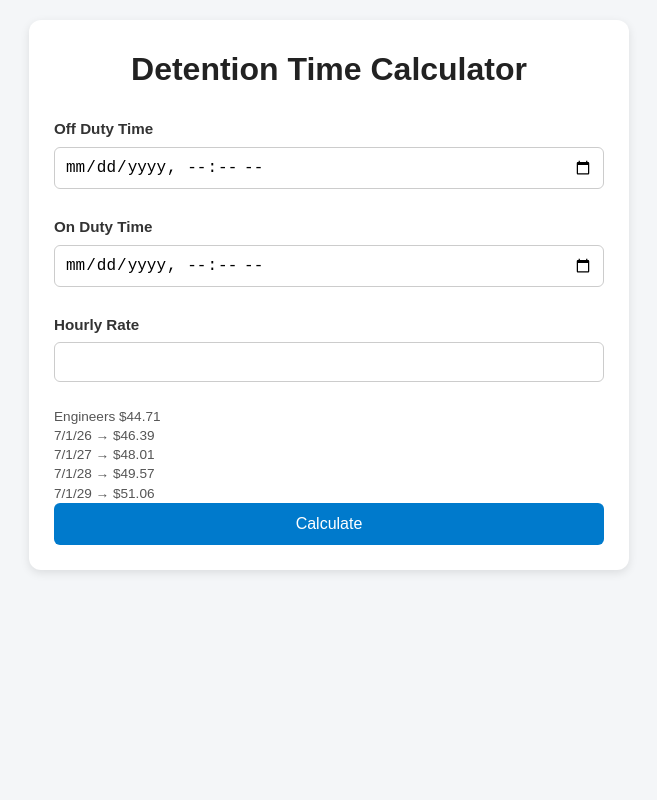
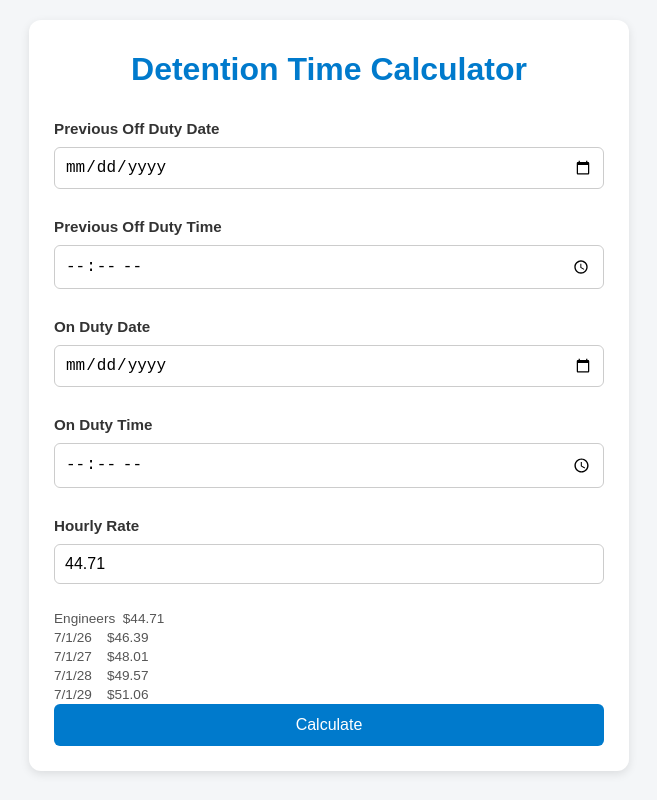
Before and after one commit to LinersExpress/DetentionTime-calculator1, a React (Vite) app: page / in a window 1280 px wide. Shown: the whole page, without its empty margins (311-968 px from the left). Built offline with nearby package versions, Linux system fonts and the light colour scheme.

Commit message:
Update App.jsx

```diff
--- a/App.jsx
+++ b/App.jsx
@@ -1,84 +1,78 @@
-import React, { useState, useEffect } from 'react';
-import './style.css';
+import React, { useState, useEffect } from "react";
+import "./style.css";
 
-const App = () => {
-  const [offDuty, setOffDuty] = useState('');
-  const [onDuty, setOnDuty] = useState('');
-  const [hourlyRate, setHourlyRate] = useState('');
+function App() {
+  const [offDutyDate, setOffDutyDate] = useState("");
+  const [offDutyTime, setOffDutyTime] = useState("");
+  const [onDutyDate, setOnDutyDate] = useState("");
+  const [onDutyTime, setOnDutyTime] = useState("");
+  const [hourlyRate, setHourlyRate] = useState("");
   const [results, setResults] = useState(null);
 
-  const rateSchedule = [
-    { date: '2026-07-01', rate: 46.39 },
-    { date: '2027-07-01', rate: 48.01 },
-    { date: '2028-07-01', rate: 49.57 },
-    { date: '2029-07-01', rate: 51.06 }
-  ];
+  // Automatically update hourly rate based on date
+  useEffect(() => {
+    const today = new Date();
+    const year = today.getFullYear();
+    const month = today.getMonth(); // 0-indexed
 
-  const baseRate = 44.71;
+    let rate = 44.71;
+    if (year > 2029 || (year === 2029 && month >= 6)) rate = 51.06;
+    else if (year === 2028 && month >= 6) rate = 49.57;
+    else if (year === 2027 && month >= 6) rate = 48.01;
+    else if (year === 2026 && month >= 6) rate = 46.39;
 
-  // Automatically update the hourly rate when onDuty changes
-  useEffect(() => {
-    if (!onDuty) return;
-
-    const dutyDate = new Date(onDuty);
-    let selectedRate = baseRate;
-
-    for (const rate of rateSchedule) {
-      const rateDate = new Date(rate.date);
-      if (dutyDate >= rateDate) {
-        selectedRate = rate.rate;
-      }
-    }
-
-    setHourlyRate(selectedRate.toFixed(2));
-  }, [onDuty]);
+    setHourlyRate(rate.toFixed(2));
+  }, []);
 
   const calculateTime = () => {
-    const start = new Date(offDuty);
-    const end = new Date(onDuty);
+    const offDuty = new Date(`${offDutyDate}T${offDutyTime}`);
+    const onDuty = new Date(`${onDutyDate}T${onDutyTime}`);
+    const totalMs = onDuty - offDuty;
 
-    if (isNaN(start) || isNaN(end) || end <= start) {
-      alert('Please enter valid dates and times.');
+    if (isNaN(totalMs) || totalMs <= 0) {
+      setResults({ error: "Invalid time range." });
       return;
     }
 
-    const diffMs = end - start;
-    const totalMinutes = Math.floor(diffMs / 60000);
+    const totalMinutes = Math.floor(totalMs / 60000);
+    const totalHours = Math.floor(totalMinutes / 60);
+    const minutesLeft = totalMinutes % 60;
+    const totalDecimal = (totalMinutes / 60).toFixed(2);
+
     const detentionMinutes = Math.max(totalMinutes - 900, 0);
+    const detentionHours = Math.floor(detentionMinutes / 60);
+    const detentionLeft = detentionMinutes % 60;
+    const detentionDecimal = (detentionMinutes / 60).toFixed(2);
 
-    const formatTime = (mins) => {
-      const hours = Math.floor(mins / 60);
-      const minutes = mins % 60;
-      const decimal = (mins / 60).toFixed(2);
-      return `${hours}h ${minutes}m (${decimal})`;
-    };
-
-    const earned = ((detentionMinutes / 60) * parseFloat(hourlyRate)).toFixed(2);
+    const earned = (detentionMinutes / 60) * parseFloat(hourlyRate || 0);
 
     setResults({
-      total: formatTime(totalMinutes),
-      detention: formatTime(detentionMinutes),
-      earned: `$${earned}`
+      total: `${totalHours}h ${minutesLeft}m (${totalDecimal})`,
+      detention: `${detentionHours}h ${detentionLeft}m (${detentionDecimal})`,
+      earned: earned.toLocaleString("en-US", {
+        style: "currency",
+        currency: "USD",
+      }),
     });
   };
 
   return (
     <div className="container">
-      <h1>Detention Time Calculator</h1>
+      <h1 style={{ color: "#007acc", textAlign: "center" }}>
+        Detention Time Calculator
+      </h1>
 
-      <label>Off Duty Time</label>
-      <input
-        type="datetime-local"
-        value={offDuty}
-        onChange={(e) => setOffDuty(e.target.value)}
-      />
+      <label>Previous Off Duty Date</label>
+      <input type="date" value={offDutyDate} onChange={(e) => setOffDutyDate(e.target.value)} />
+
+      <label>Previous Off Duty Time</label>
+      <input type="time" value={offDutyTime} onChange={(e) => setOffDutyTime(e.target.value)} />
+
+      <label>On Duty Date</label>
+      <input type="date" value={onDutyDate} onChange={(e) => setOnDutyDate(e.target.value)} />
 
       <label>On Duty Time</label>
-      <input
-        type="datetime-local"
-        value={onDuty}
-        onChange={(e) => setOnDuty(e.target.value)}
-      />
+      <input type="time" value={onDutyTime} onChange={(e) => setOnDutyTime(e.target.value)} />
 
       <label>Hourly Rate</label>
       <input
@@ -87,26 +81,31 @@ const App = () => {
         value={hourlyRate}
         onChange={(e) => setHourlyRate(e.target.value)}
       />
-
       <small>
-        Engineers $44.71
-        <br />7/1/26 → $46.39
-        <br />7/1/27 → $48.01
-        <br />7/1/28 → $49.57
-        <br />7/1/29 → $51.06
+        Engineers  $44.71<br />
+          7/1/26    $46.39<br />
+          7/1/27    $48.01<br />
+          7/1/28    $49.57<br />
+          7/1/29    $51.06
       </small>
 
       <button onClick={calculateTime}>Calculate</button>
 
       {results && (
         <div className="results">
-          <p>Total Off Duty: {results.total}</p>
-          <p>Detention Time: {results.detention}</p>
-          <p>Amount Earned: {results.earned}</p>
+          {results.error ? (
+            <p style={{ color: "red" }}>{results.error}</p>
+          ) : (
+            <>
+              <p>🕒 <strong>Off Duty:</strong> {results.total}</p>
+              <p>⏱️ <strong>Detention Time:</strong> {results.detention}</p>
+              <p>💵 <strong>Amount Earned:</strong> {results.earned}</p>
+            </>
+          )}
         </div>
       )}
     </div>
   );
-};
+}
 
 export default App;
```
